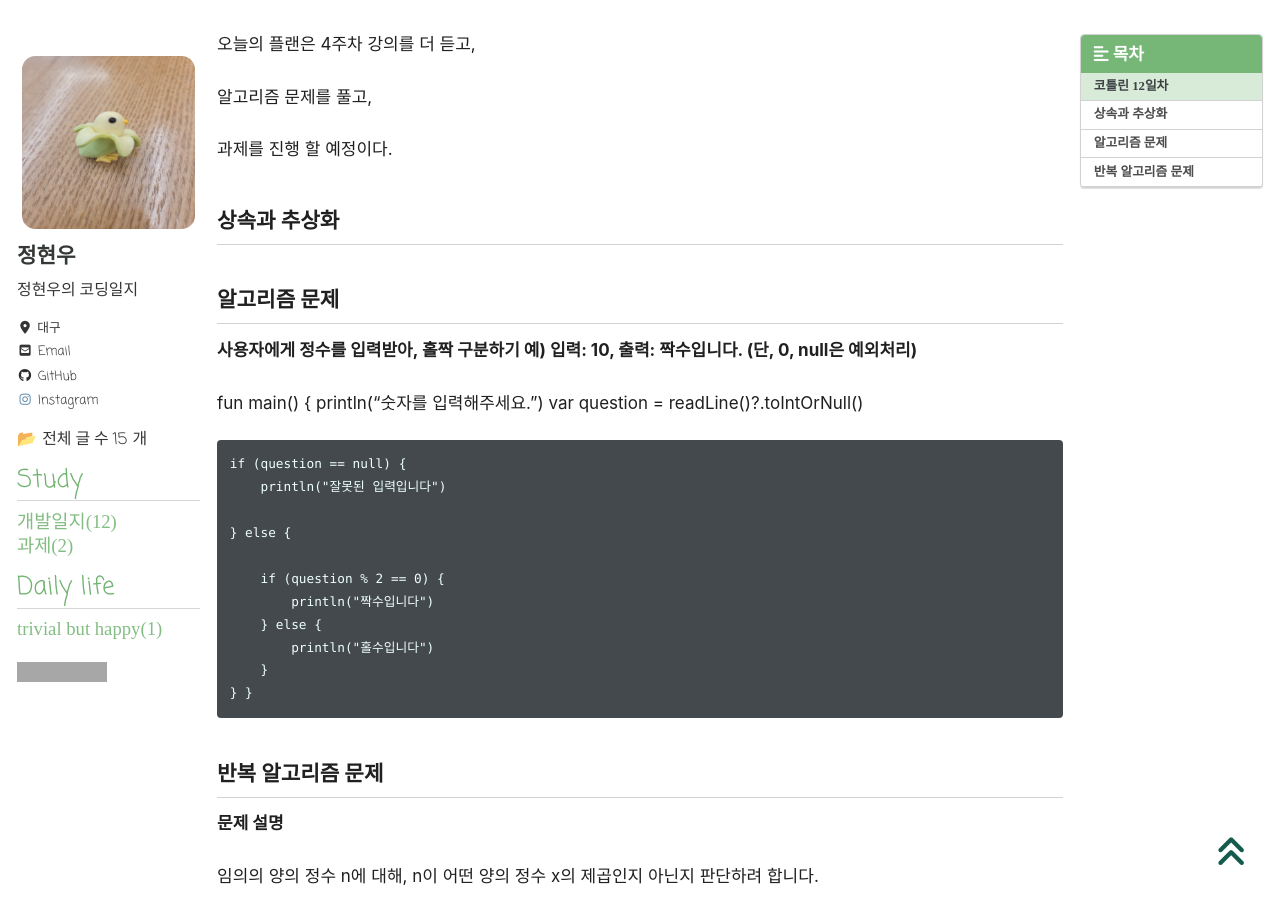
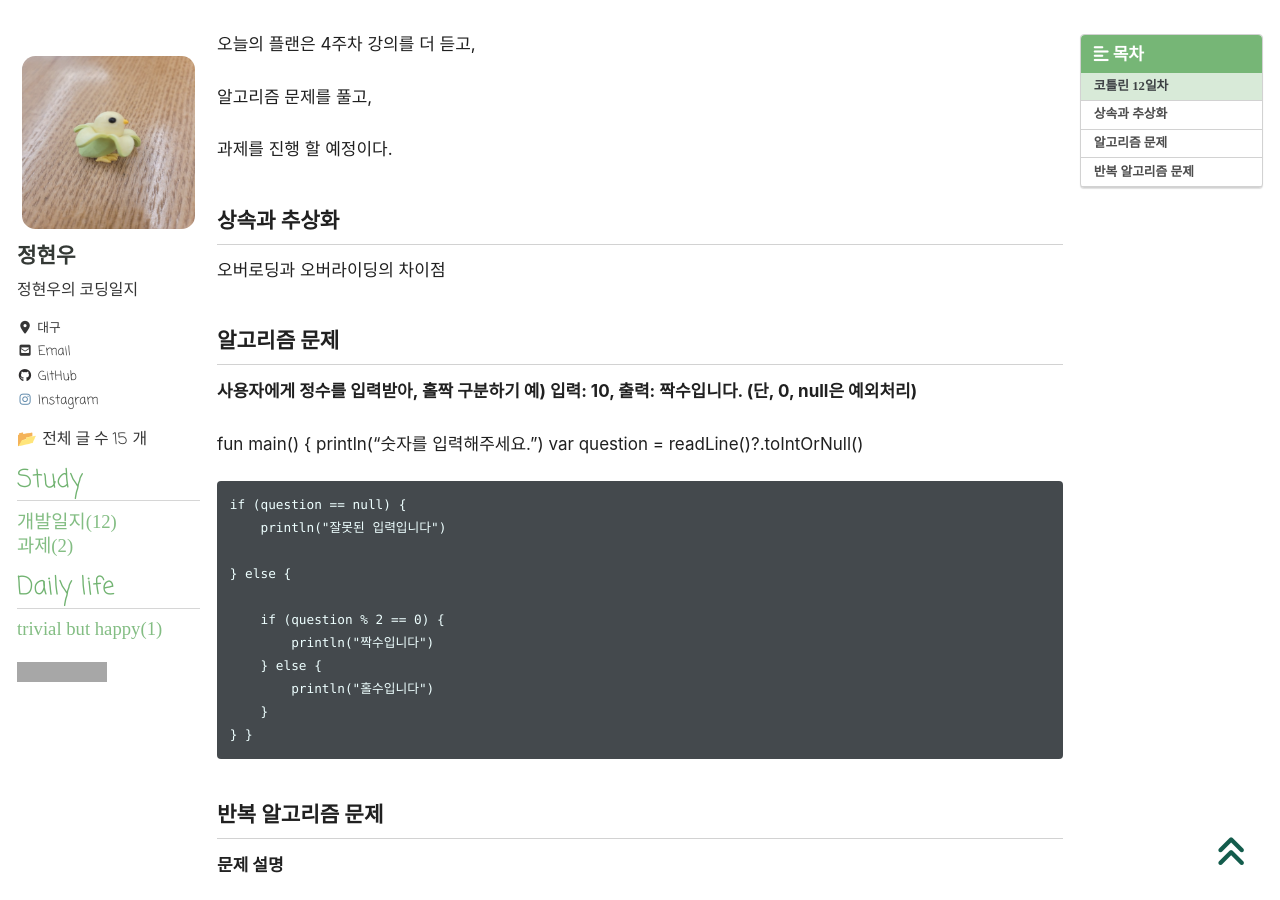
Before and after one commit to hyunparrot/hyunparrot.github.io, a Jekyll site: the page built from _posts/Blog/2023-12-06-kotlin-12.md, in a window 1280 px wide and 900 px high, scrolled down 449 px. Built offline with Jekyll 4.4.1, drawn with Linux system fonts in a browser that asks for light colours; cached includes are drawn as plain includes; nearby versions of some CDN libraries; some web fonts are replaced; comment, search, counter and statistics services are not loaded; grey boxes are pictures that could not be loaded.

Commit message:
Update 2023-12-06-kotlin-12.md

```diff
--- a/_posts/Blog/2023-12-06-kotlin-12.md
+++ b/_posts/Blog/2023-12-06-kotlin-12.md
@@ -28,6 +28,8 @@ last_modified_at: 2023-12-6
 
 
 ## 상속과 추상화
+
+오버로딩과 오버라이딩의 차이점
 
 
 ## 알고리즘 문제
```
